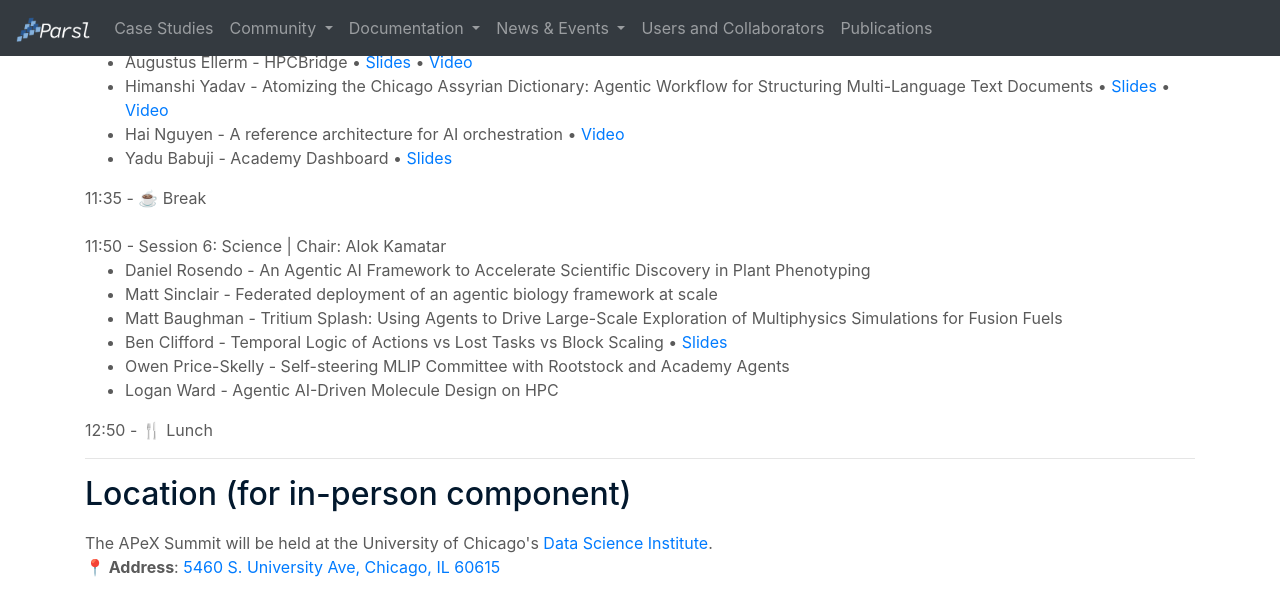
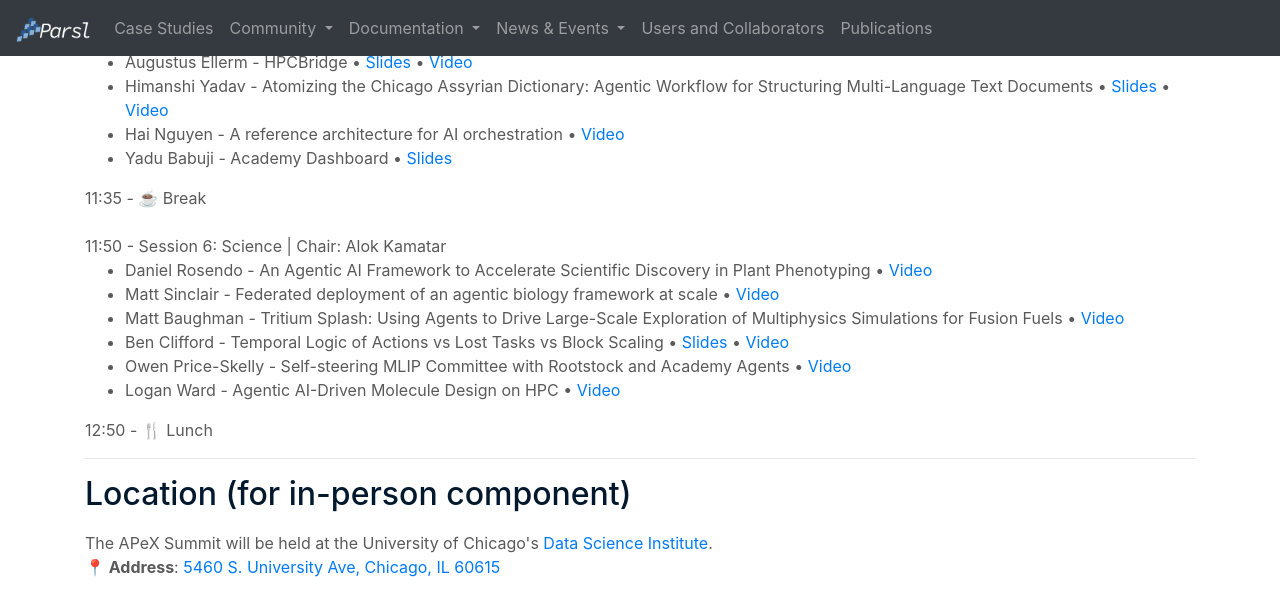
Before and after one commit to Parsl/parsl.github.io, a Jekyll site: the page built from parslfest/apex2026.html, in a window 1280 px wide and 900 px high, scrolled down 1964 px, cut to the strip 0-591 px from the top of the window. Built offline with Jekyll 4.4.1, drawn with Linux system fonts in a browser that asks for light colours.

Commit message:
Add final session videos

```diff
--- a/parslfest/apex2026.html
+++ b/parslfest/apex2026.html
@@ -137,12 +137,12 @@ title: APeX Summit 2026 - Academy, Parsl, Globus Compute
 
 11:50 - Session 6: Science | Chair: Alok Kamatar
 <ul>
-<li>Daniel Rosendo - An Agentic AI Framework to Accelerate Scientific Discovery in Plant Phenotyping   </li>
-<li>Matt Sinclair - Federated deployment of an agentic biology framework at scale   </li>
-<li>Matt Baughman - Tritium Splash: Using Agents to Drive Large-Scale Exploration of Multiphysics Simulations for Fusion Fuels   </li>
-<li>Ben Clifford - Temporal Logic of Actions vs Lost Tasks vs Block Scaling • <a href="2026/clifford-temporal.pdf" target="_blank">Slides</a> </li>
-<li>Owen Price-Skelly - Self-steering MLIP Committee with Rootstock and Academy Agents   </li>
-<li>Logan Ward - Agentic AI-Driven Molecule Design on HPC   </li>
+<li>Daniel Rosendo - An Agentic AI Framework to Accelerate Scientific Discovery in Plant Phenotyping   • <a href="https://youtu.be/jOeN4bC6Czc">Video</a>  </li>
+<li>Matt Sinclair - Federated deployment of an agentic biology framework at scale  • <a href="https://youtu.be/luccWLVt3A0">Video</a>   </li>
+<li>Matt Baughman - Tritium Splash: Using Agents to Drive Large-Scale Exploration of Multiphysics Simulations for Fusion Fuels   • <a href="https://youtu.be/or_glT_-qYU">Video</a>   </li>
+<li>Ben Clifford - Temporal Logic of Actions vs Lost Tasks vs Block Scaling • <a href="2026/clifford-temporal.pdf" target="_blank">Slides</a>  • <a href="https://youtu.be/IVSYVyapbc4">Video</a>  </li>
+<li>Owen Price-Skelly - Self-steering MLIP Committee with Rootstock and Academy Agents   • <a href="https://youtu.be/l_DmKrh_LPQ">Video</a>   </li>
+<li>Logan Ward - Agentic AI-Driven Molecule Design on HPC   • <a href="https://youtu.be/uhMfjkU_MhU">Video</a>   </li>
 </ul>
 
 12:50 - 🍴 Lunch
```
